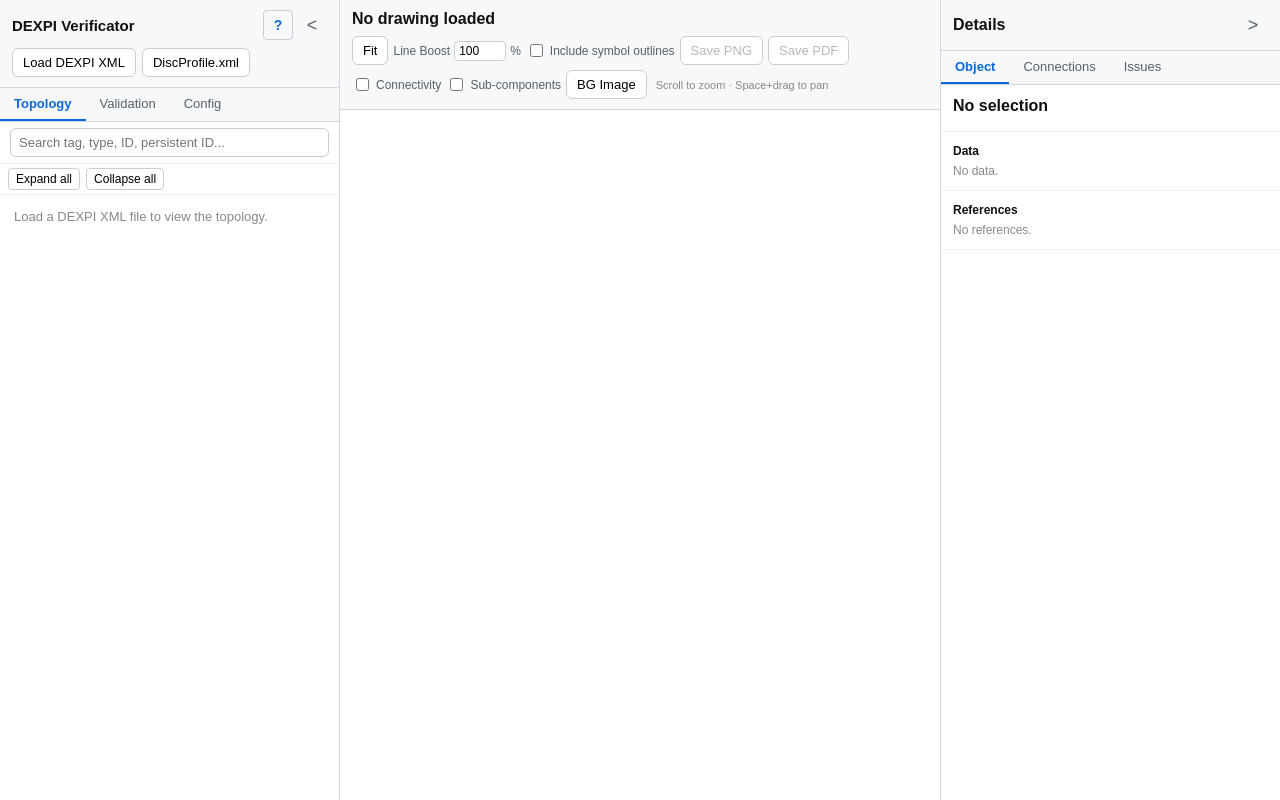
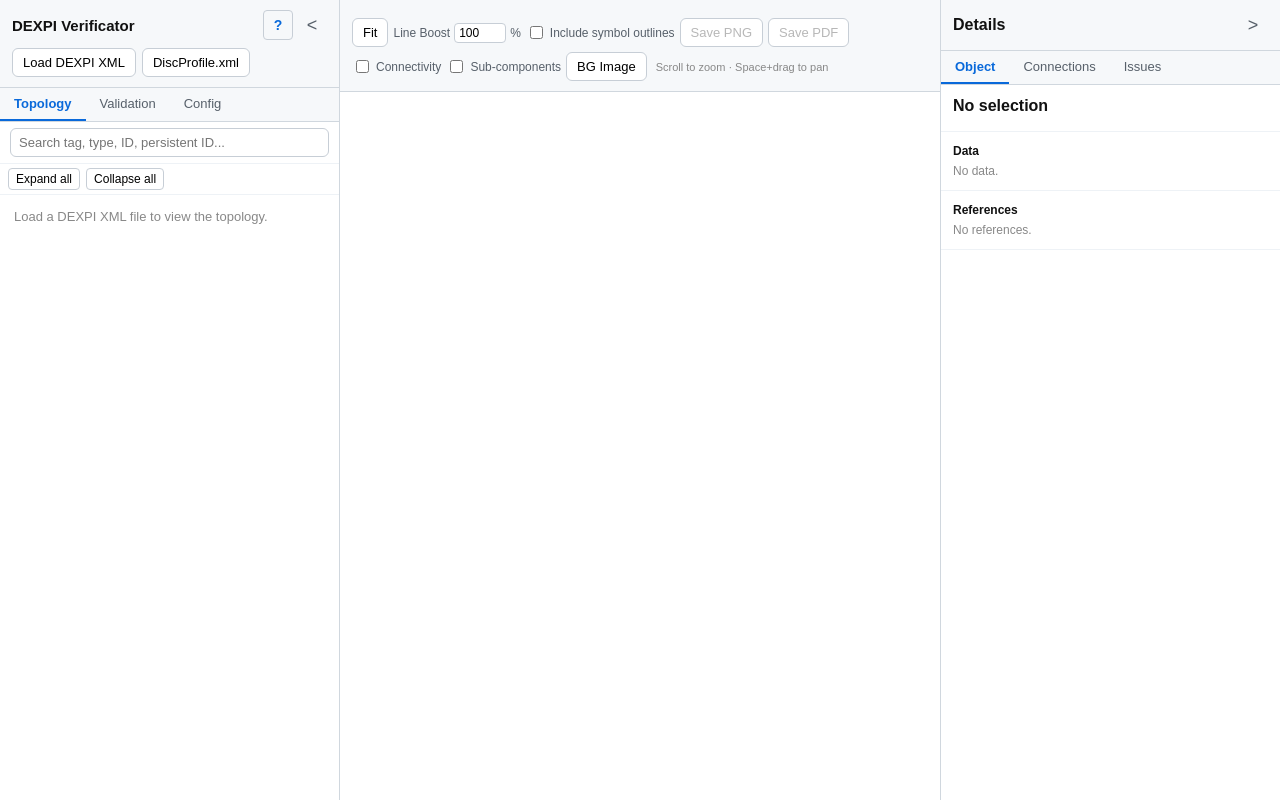
Before and after one commit to ToniaPedersen/DEXPIViewer, a React (Vite) app: page / in a window 1280 px wide. Built offline with nearby package versions, Linux system fonts and the light colour scheme.

Commit message:
Update App.jsx

```diff
--- a/src/App.jsx
+++ b/src/App.jsx
@@ -1459,7 +1459,7 @@ export default function App() {
             <div style={{ position: "relative", overflow: "hidden", background: "#f8fafc", display: "flex", flexDirection: "column" }}>
                 <div style={{ ...S.toolbar, display: "flex", gap: 8, alignItems: "center", flexWrap: "wrap" }}>
                     <div style={{ flex: 1, minWidth: 0 }}>
-                        <div style={{ fontWeight: 700, overflow: "hidden", textOverflow: "ellipsis", whiteSpace: "nowrap" }}>{parsed?.meta?.drawingNumber || "No drawing loaded"}</div>
+                        <div style={{ fontWeight: 700, overflow: "hidden", textOverflow: "ellipsis", whiteSpace: "nowrap" }}>{parsed?.meta?.drawingNumber || ""}</div>
                         <div style={{ fontSize: 12, color: "#57606a" }}>{parsed?.meta?.drawingName || ""}{parsed?.meta?.subtitle ? ` - ${parsed.meta.subtitle}` : ""}</div>
                     </div>
                     <div style={{ display: "flex", gap: 5, flexWrap: "wrap", alignItems: "center" }}>
```
